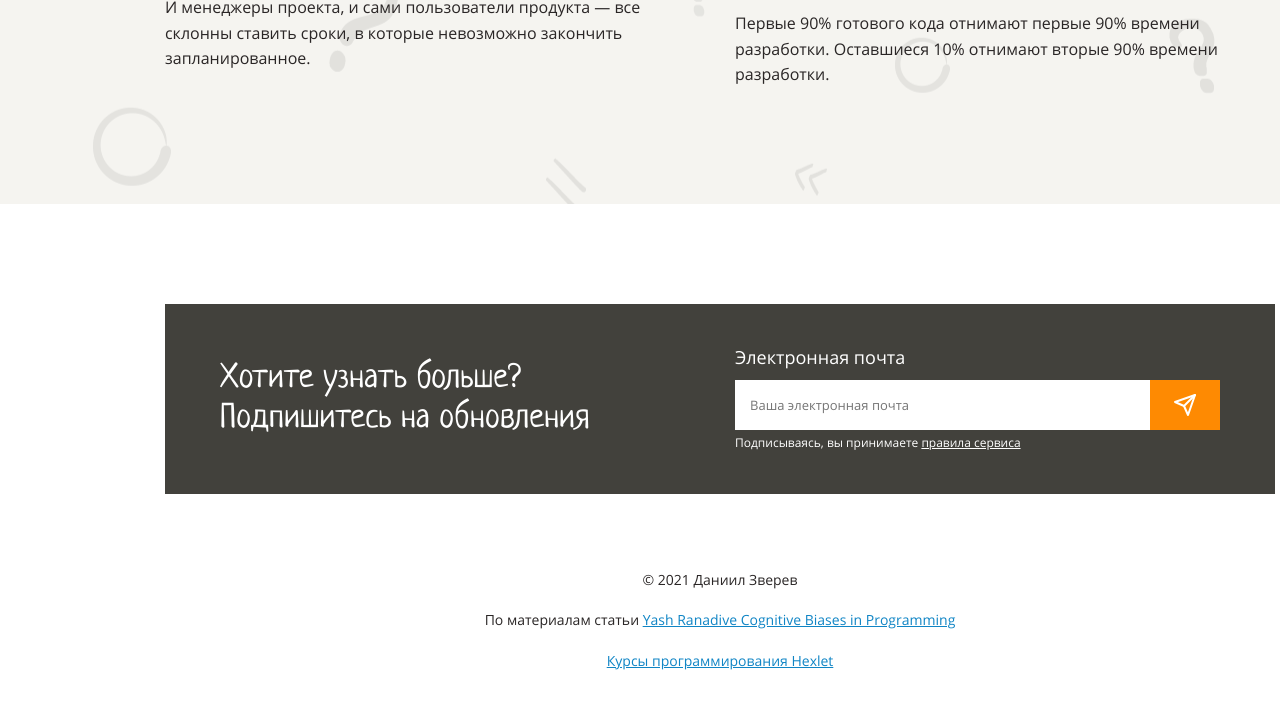
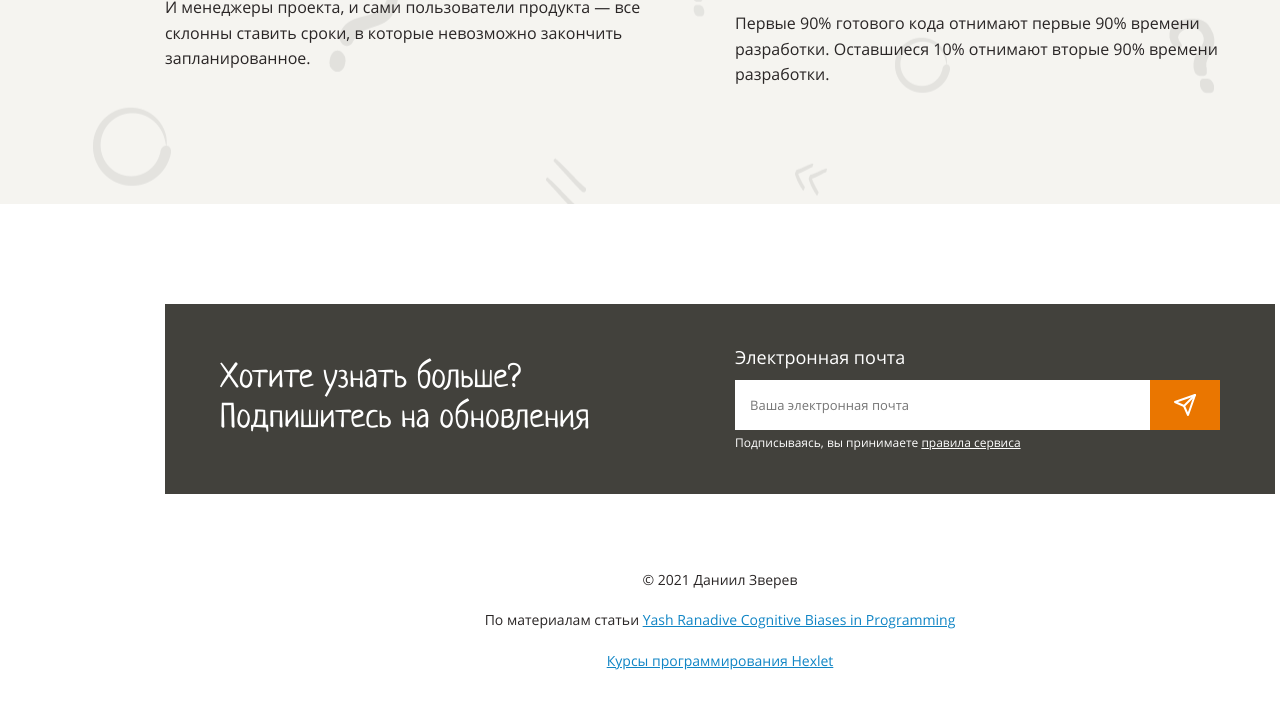
Before and after one commit to keyofevergreen/layout-designer-project-lvl1, a website: page src/index.html in a window 1280 px wide. In both pictures the pointer is over the button 1185 px from the left and 7485 px from the top of the page. Shown: the part 7081-7789 px from the top of the page. Drawn offline with Linux system fonts and the light colour scheme.

```diff
--- a/src/styles/style.css
+++ b/src/styles/style.css
@@ -353,6 +353,10 @@
    content: "";
 }
 
+.btn-send:hover {
+   background: var(--orange);
+}
+
 .subscription-agreement {
    height: 22px;
    padding-top: 3px;
```
Also changed, not shown: src/index.html (line endings or trailing spaces).
